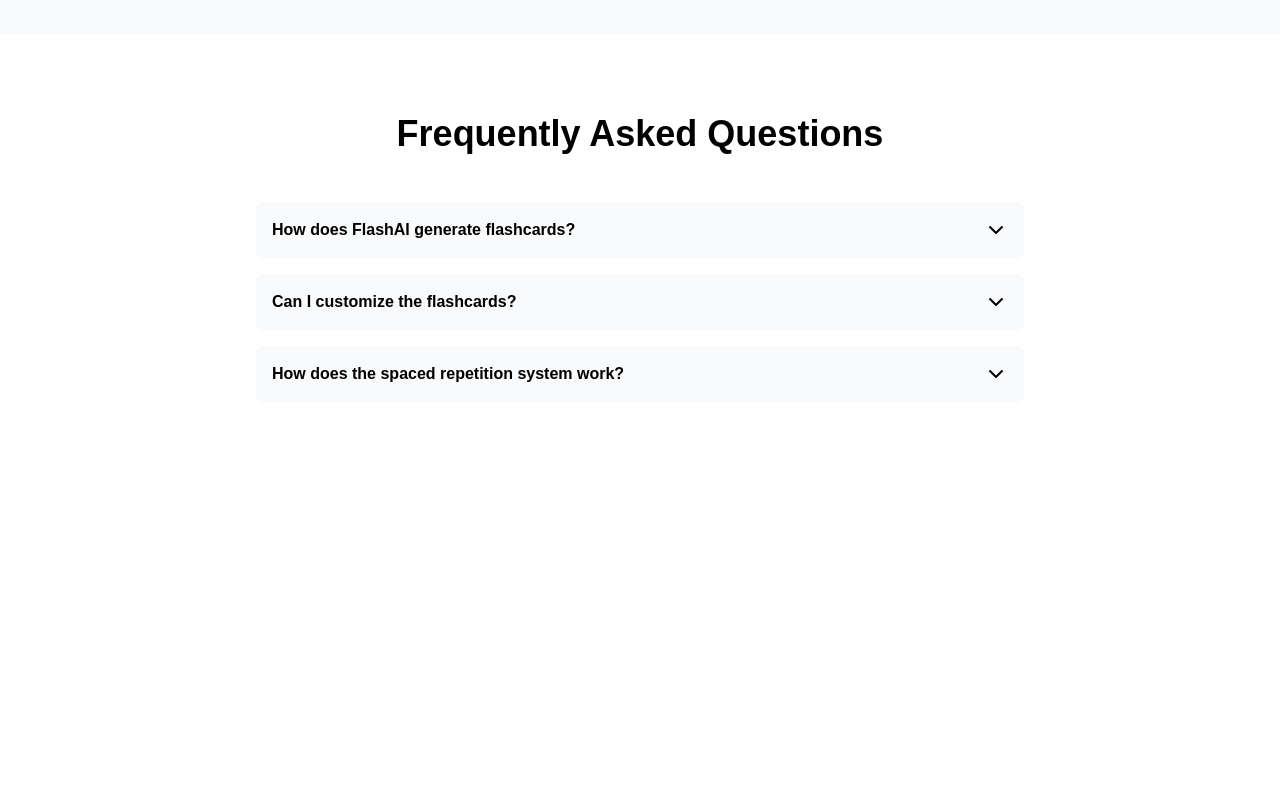
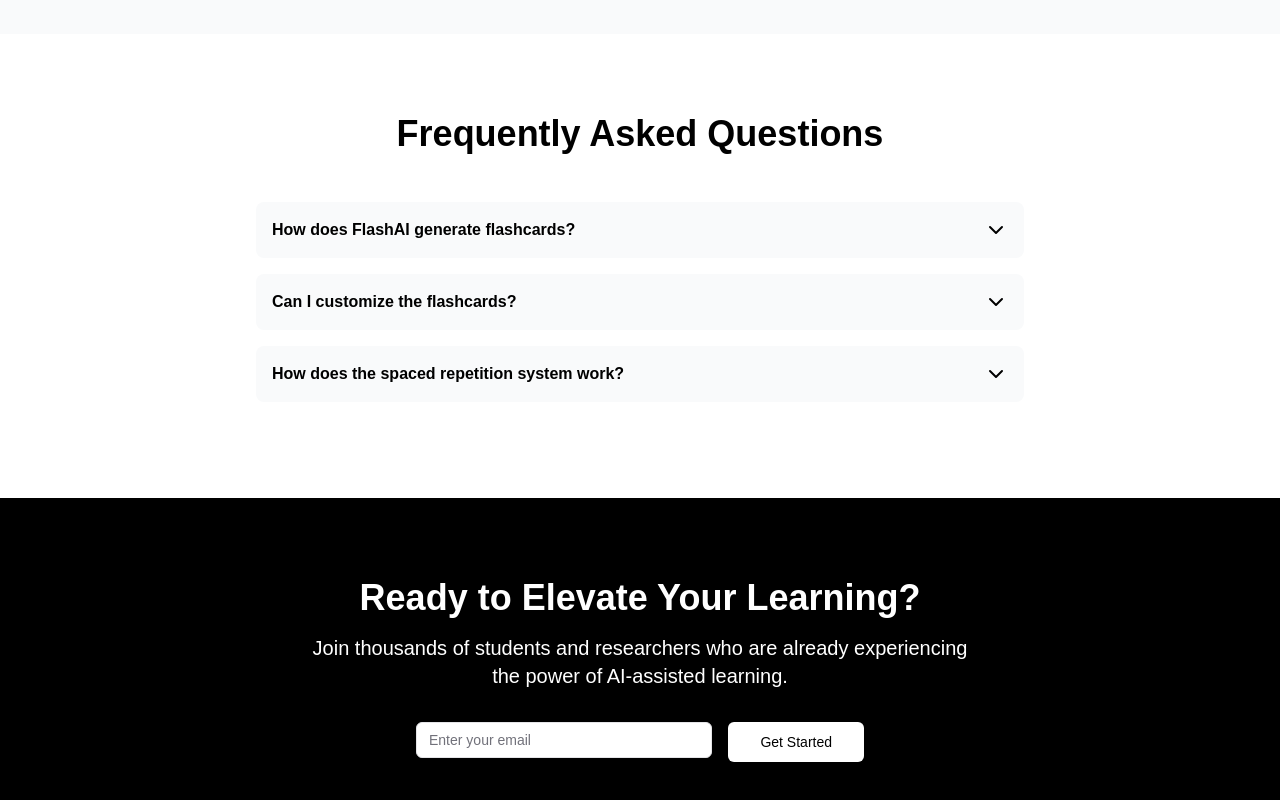
Before and after one commit to anbguye/flashcard-saas, a Next.js app: page /frontpage in a window 1280 px wide. Shown: the part 2280-3080 px from the top of the page. Before the commit the page ends 2778 px from the top, so only its background shows below. Built offline with nearby package versions, Linux system fonts and the light colour scheme.

Commit message:
Added CTA section

```diff
--- a/app/frontpage/page.tsx
+++ b/app/frontpage/page.tsx
@@ -550,6 +550,30 @@
             </div>
           </div>
         </section>
+
+        {/* CTA Section */}
+        <section ref={ctaRef} className='bg-black py-16 md:py-20 text-white text-center opacity-0'>
+          <div className='container mx-auto px-4'>
+            <h2 className='text-3xl md:text-4xl font-bold mb-4'>
+              Ready to Elevate Your Learning?
+            </h2>
+            <p className='text-lg md:text-xl mb-8 max-w-2xl mx-auto'>
+              Join thousands of students and researchers who are already
+              experiencing the power of AI-assisted learning.
+            </p>
+            <form className='max-w-md mx-auto flex flex-col sm:flex-row gap-4'>
+              <Input
+                type="email"
+                placeholder='Enter your email'
+                className='bg-white text-gray-900 flex-grow'
+              />
+              <Button size='lg' className='bg-white text-black hover:bg-gray-100 w-full sm:w-auto transform transition-all duration-200 hover:scale-105'>
+                Get Started
+              </Button>
+            </form>
+          </div>
+        </section>
+
       </main>
     </div>
   );
```
